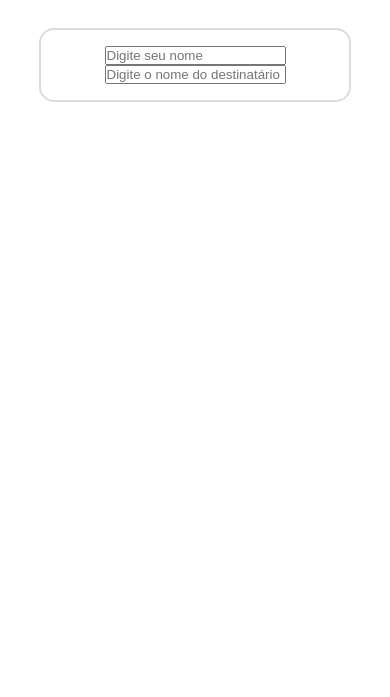
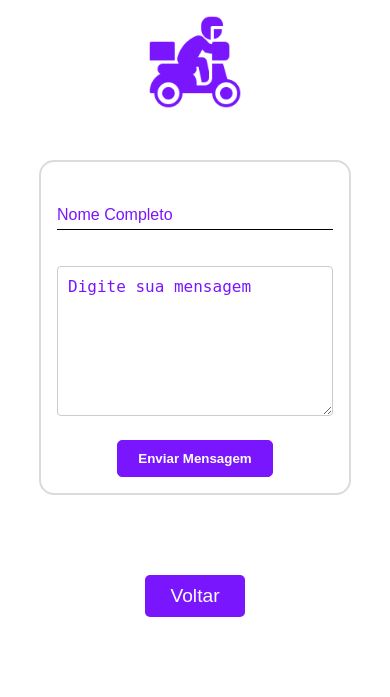
Before and after one commit to StartUP-Garotos/qrbell, a PHP site: page /entrega.html in a window 390 px wide. Shown: the part 271-968 px from the top of the page. Before the commit the page ends 373 px from the top, so only its background shows below. Run offline with PHP 8.4, Linux system fonts and the light colour scheme; some web fonts are replaced.

Commit message:
feat: atualizado ícones, melhorado formulário, adicionado validação de nome e estilização

```diff
--- a/entrega.html
+++ b/entrega.html
@@ -4,7 +4,7 @@
 <head>
     <meta charset="UTF-8">
     <meta name="viewport" content="width=device-width, initial-scale=1.0">
-    <link rel="icon" type="image/x-icon" href="/images/icon/entregador.png">
+    <link rel="icon" type="image/x-icon" href="/images/icon/entregador-maior.png">
     <link rel="stylesheet" href="style/style.css">
     <link rel="stylesheet" href="style/variaveis.css">
     <link rel="stylesheet" href="style/global.css">
@@ -13,7 +13,7 @@
 </head>
 
 <body>
-    <form action="">
+    <form id="form-entrega" action="" onsubmit="return validarNome()">
         <div class="container-form">
             <div class="header">
                 <img src="images/icon/entregador.png" alt="">
@@ -23,13 +23,34 @@
                 </div>
             </div>
 
+
+            <div class="imagem-header">
+                <img src="images/icon/entregador-maior.png" alt="">
+            </div>
+
             <div class="container-motivo">
-                <input type="name" placeholder="Digite seu nome" required>
-                <input type="message" placeholder="Digite o nome do destinatário" required>
+                <div class="field">
+                    <input type="text" id="name" name="name" required>
+                    <label for="name" class="label-wrapper">
+                        <span class="label-text">Nome Completo</span>
+                    </label>
+                </div>
+
+                <br><br>
+
+                <textarea id="message" name="text" placeholder="Digite sua mensagem" required rows="4"
+                    cols="30"></textarea>
+                <div class="button-enviar">
+                    <button type="submit">Enviar Mensagem</button>
+                </div>
             </div>
         </div>
     </form>
+    <div class="button-voltar">
+        <a href="index.html">Voltar</a>
+    </div>
 
+    <script src="index.js"></script>
 </body>
 
 </html>
--- /dev/null
+++ b/index.js
@@ -0,0 +1,32 @@
+function validarNome() {
+  const nome = document.getElementById("name").value.trim();
+
+  const regexLetras = /^[A-Za-zÀ-ÿ\s]+$/;
+
+  if (nome.length < 3) {
+    alert("O nome deve ter pelo menos 3 letras.");
+    return false;
+  }
+
+  if (!regexLetras.test(nome)) {
+    alert("O nome deve conter apenas letras e espaços (sem números ou símbolos).");
+    return false;
+  }
+
+  const partes = nome.split(" ").filter(p => p.length > 0);
+
+  if (partes.length < 2) {
+    alert("Por favor, digite seu nome completo (nome e sobrenome).");
+    return false;
+  }
+
+  if (partes.some(p => p.length < 2)) {
+    alert("Cada parte do nome deve ter pelo menos 2 letras.");
+    return false;
+  }
+
+  alert("Mensagem enviada com sucesso!");
+  window.location.href = "index.html";
+
+  return false;
+}
--- a/style/style.css
+++ b/style/style.css
@@ -18,7 +18,7 @@
         margin: 10px auto;
         border: none;
         height: 1px;
-        border-top: 3px solid #f9d42b;
+        border-top: 3px solid var(--cor-secundaria);
         border-radius: 5px;
     }
 
@@ -87,4 +87,121 @@
         font-weight: bold;
         margin: 0 1rem;
     }
+
+    .field {
+        position: relative;
+        width: 100%;
+        height: 52px;
+        max-width: 400px;
+        color: var(--cor-principal);
+        overflow: hidden;
+    }
+
+    .field input {
+        position: absolute;
+        top: 0;
+        left: 0;
+        height: 100%;
+        width: 100%;
+        padding-top: 25px;
+        border: none;
+    }
+
+    .field .label-wrapper {
+        position: absolute;
+        height: 100%;
+        width: 100%;
+        bottom: 0;
+        background-color: inherit;
+        left: 0;
+        pointer-events: auto;
+        cursor: text;
+        border-bottom: 1px solid rgb(0, 0, 0);
+    }
+
+    .field .label-wrapper::after {
+        content: "";
+        position: absolute;
+        height: 100%;
+        width: 100%;
+        border-bottom: 3px solid var(--cor-secundaria);
+        left: 0;
+        bottom: -1px;
+        transform: translateX(-100%);
+        transition: transform 0.2s ease;
+    }
+
+    .field .label-text {
+        position: absolute;
+        bottom: 5px;
+        left: 0px;
+        transition: all 0.2s ease;
+    }
+
+    .field input:focus {
+        outline: none;
+    }
+
+    .field input:focus+.label-wrapper .label-text,
+    .field input:valid+.label-wrapper .label-text {
+        font-size: 12px;
+        color: var(--cor-principal);
+        transform: translateY(-100%);
+    }
+
+    .field input:focus+.label-wrapper::after,
+    .field input:valid+.label-wrapper::after {
+        transform: translateX(0%);
+    }
+
+    textarea {
+        width: 100%;
+        height: 150px;
+        max-width: 400px;
+        padding: 10px;
+        font-size: 16px;
+        border: 1px solid #ccc;
+        border-radius: 4px;
+        resize: vertical;
+    }
+
+    textarea:focus {
+        outline: none;
+        border-color: var(--cor-principal);
+        box-shadow: 0 0 5px rgba(122, 22, 254, 0.5);
+    }
+
+    textarea::placeholder {
+        color: var(--cor-principal);
+    }
+
+    .button-enviar button{
+        margin-top: 20px;
+        text-align: center;
+        border: 1px solid var(--cor-principal);
+        border-radius: 5px;
+        background-color: var(--cor-principal);
+        color: white;
+        font-weight: bold;
+        padding: 10px 20px;
+        cursor: pointer;
+    }
+
+    .button-voltar a {
+        display: flex;
+        justify-content: center;
+        margin: 5rem auto;
+        font-size: 1.2rem;
+        background-color: var(--cor-principal);
+        color: white;
+        width: 100px;
+        padding: 10px;
+        border-radius: 5px;
+    }
+
+    .imagem-header img {
+        display: flex;
+        margin: 2rem auto;
+        width: 100px;
+    }
 }
--- a/style/variaveis.css
+++ b/style/variaveis.css
@@ -1,5 +1,6 @@
 :root {
   --cor-principal: #7a16fe;
+  --cor-secundaria: #f9d42b;
 }
 
 a {
```
Also changed, not shown: visita.html (+37 -1 lines).
